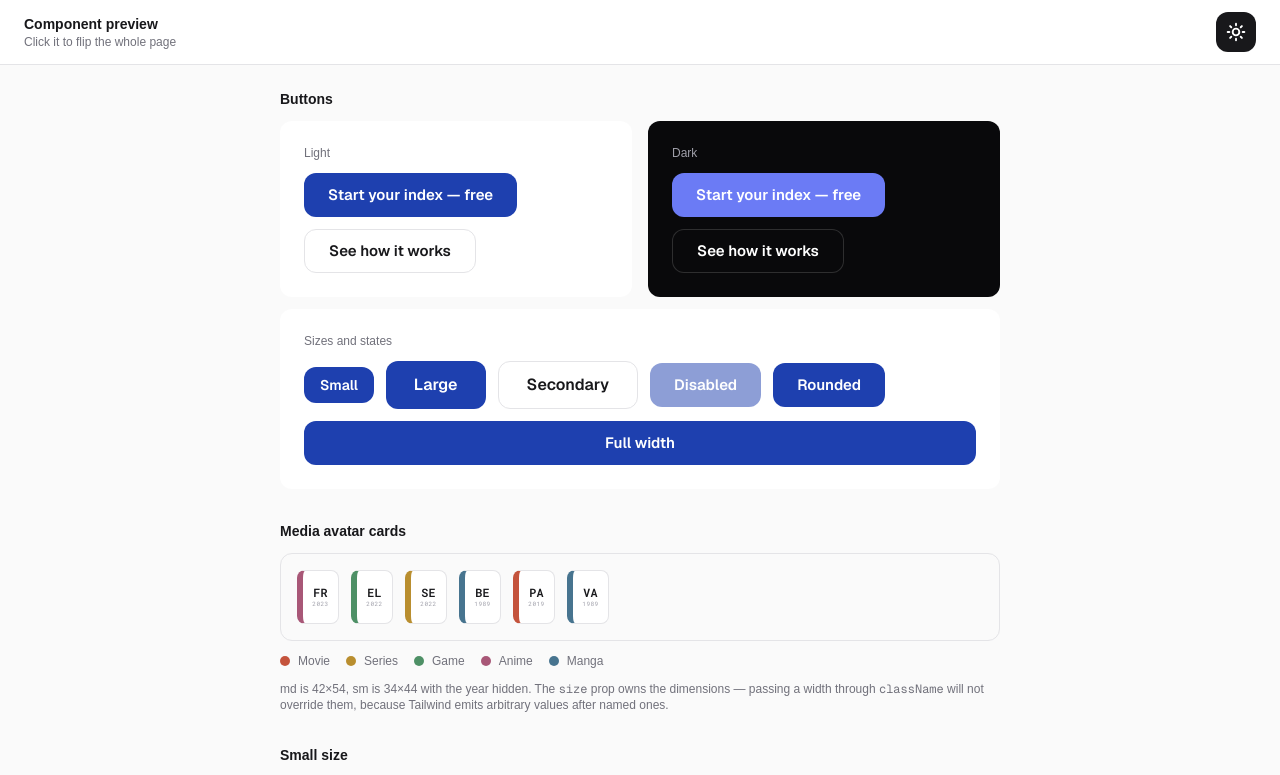
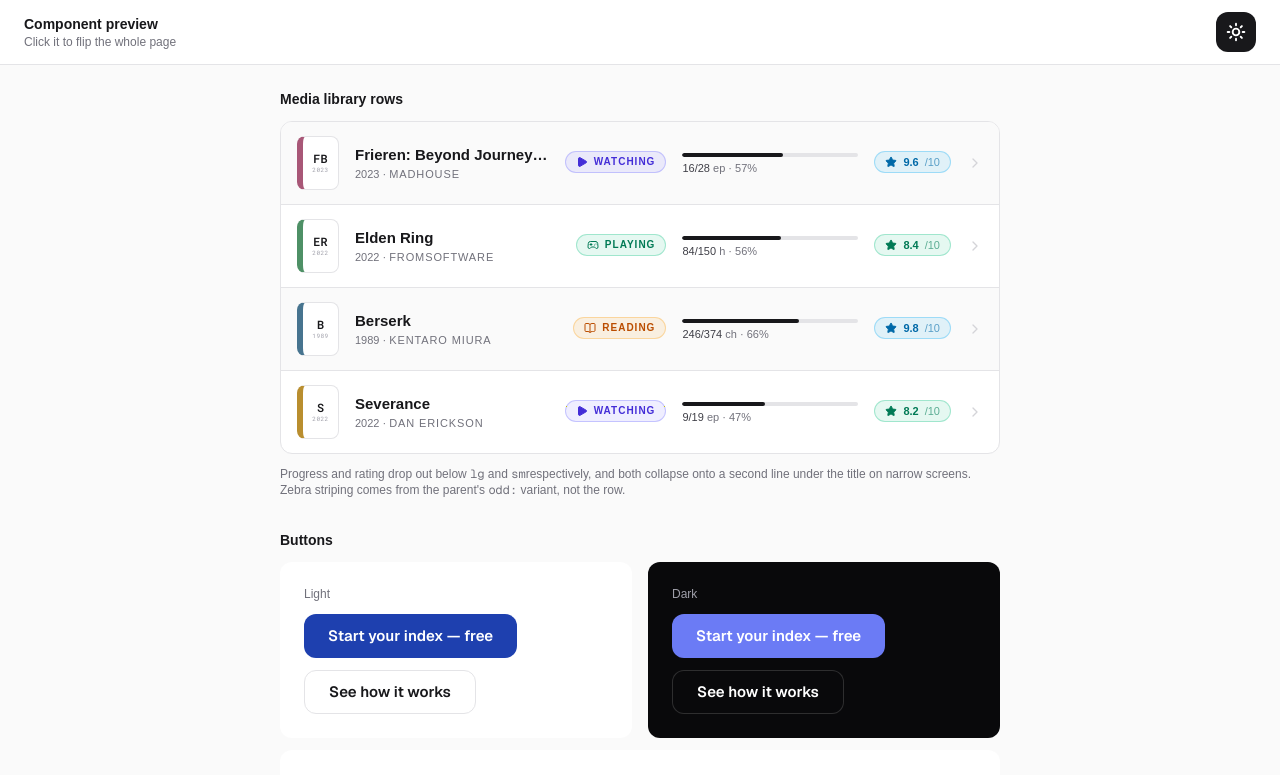
Before and after one commit to CanDundarCSE/kue-web, a Next.js app: page /theme-preview in a window 1280 px wide. Shown: the top 775 px of the page. Built offline with nearby package versions, Linux system fonts and the light colour scheme.

Commit message:
feat: Implement MediaLibraryRow and RatingBadge components with progress and status indicators

```diff
--- a/app/components/media-avatar-card.tsx
+++ b/app/components/media-avatar-card.tsx
@@ -16,7 +16,14 @@
 };
 
 function getInitials(title: string) {
-  return title.replace(/[^\p{L}\p{N}]/gu, "").slice(0, 2).toUpperCase() || "?";
+  const words = title.split(/\s+/).filter(Boolean);
+  return (
+    words
+      .slice(0, 2)
+      .map((word) => word[0])
+      .join("")
+      .toUpperCase() || "?"
+  );
 }
 
 export default function MediaAvatarCard({
--- /dev/null
+++ b/app/components/media-library-row.tsx
@@ -0,0 +1,116 @@
+import { ChevronRight } from "lucide-react";
+import MediaAvatarCard, { type MediaType } from "@/app/components/media-avatar-card";
+import RatingBadge from "@/app/components/rating-badge";
+import StatusBadge, { type MediaStatus } from "@/app/components/status-badge";
+
+function ProgressMeter({
+  current,
+  total,
+  unit,
+}: {
+  current: number;
+  total: number;
+  unit: string;
+}) {
+  const percent = total > 0 ? Math.min(100, Math.max(0, Math.round((current / total) * 100))) : 0;
+
+  return (
+    <div className="w-full min-w-0">
+      <div
+        role="progressbar"
+        aria-valuenow={percent}
+        aria-valuemin={0}
+        aria-valuemax={100}
+        aria-label={`${current} of ${total} ${unit}`}
+        className="h-1 w-full overflow-hidden rounded-full bg-zinc-200 dark:bg-white/12"
+      >
+        <div
+          className="h-full rounded-full bg-zinc-900 dark:bg-zinc-100"
+          style={{ width: `${percent}%` }}
+        />
+      </div>
+      <p className="mt-1.5 truncate text-[11px] leading-none text-zinc-500 dark:text-zinc-400">
+        <span className="text-zinc-700 dark:text-zinc-200">
+          {current}/{total}
+        </span>{" "}
+        {unit} · {percent}%
+      </p>
+    </div>
+  );
+}
+
+export default function MediaLibraryRow({
+  title,
+  year,
+  studio,
+  type,
+  status,
+  progress,
+  rating,
+  className,
+}: {
+  title: string;
+  year?: number;
+  studio?: string;
+  type: MediaType;
+  status: MediaStatus;
+  progress?: { current: number; total: number; unit: string };
+  rating?: number;
+  className?: string;
+}) {
+  return (
+    <div
+      className={[
+        "border-b border-zinc-200 px-3 py-3.5 last:border-b-0 sm:px-4",
+        "dark:border-zinc-800",
+        className ?? "",
+      ].join(" ")}
+    >
+      <div className="flex items-start gap-3 sm:gap-4 lg:items-center">
+        <MediaAvatarCard title={title} year={year} type={type} />
+
+        <div className="min-w-0 flex-1">
+          <p className="truncate text-[15px] leading-tight font-semibold text-zinc-900 dark:text-zinc-50">
+            {title}
+          </p>
+
+          {(year !== undefined || studio) && (
+            <p className="mt-1 truncate text-[11px] leading-none text-zinc-500 dark:text-zinc-400">
+              {year !== undefined && <span>{year}</span>}
+              {year !== undefined && studio && <span> · </span>}
+              {studio && <span className="tracking-[0.08em]">{studio.toUpperCase()}</span>}
+            </p>
+          )}
+
+          <div className="mt-2.5 lg:hidden">
+            <StatusBadge status={status} />
+          </div>
+        </div>
+
+        <div className="hidden shrink-0 lg:block">
+          <StatusBadge status={status} />
+        </div>
+
+        {progress && (
+          <div className="hidden w-36 shrink-0 lg:block xl:w-44">
+            <ProgressMeter {...progress} />
+          </div>
+        )}
+
+        {rating !== undefined && (
+          <div className="shrink-0 self-start lg:self-center">
+            <RatingBadge rating={rating} />
+          </div>
+        )}
+
+        <ChevronRight className="size-4 shrink-0 self-start text-zinc-300 lg:self-center dark:text-zinc-600" />
+      </div>
+
+      {progress && (
+        <div className="mt-3 lg:hidden">
+          <ProgressMeter {...progress} />
+        </div>
+      )}
+    </div>
+  );
+}
--- /dev/null
+++ b/app/components/rating-badge.tsx
@@ -0,0 +1,36 @@
+import { Star } from "lucide-react";
+
+function ratingTone(rating: number) {
+  if (rating >= 9.5)
+    return "border-sky-500/30 bg-sky-500/10 text-sky-700 dark:border-sky-400/30 dark:bg-sky-400/10 dark:text-sky-300";
+  if (rating >= 8)
+    return "border-emerald-500/30 bg-emerald-500/10 text-emerald-700 dark:border-emerald-400/30 dark:bg-emerald-400/10 dark:text-emerald-300";
+  if (rating >= 6)
+    return "border-amber-500/30 bg-amber-500/10 text-amber-700 dark:border-amber-400/30 dark:bg-amber-400/10 dark:text-amber-300";
+  return "border-rose-500/30 bg-rose-500/10 text-rose-700 dark:border-rose-400/30 dark:bg-rose-400/10 dark:text-rose-300";
+}
+
+export default function RatingBadge({
+  rating,
+  max = 10,
+  className,
+}: {
+  rating: number;
+  max?: number;
+  className?: string;
+}) {
+  return (
+    <span
+      className={[
+        "inline-flex shrink-0 items-center gap-1.5 rounded-full border px-2.5 py-1",
+        "text-[11px] leading-none font-semibold",
+        ratingTone(rating),
+        className ?? "",
+      ].join(" ")}
+    >
+      <Star className="size-3 fill-current" />
+      {rating.toFixed(1)}
+      <span className="font-normal opacity-60">/{max}</span>
+    </span>
+  );
+}
--- /dev/null
+++ b/app/components/status-badge.tsx
@@ -0,0 +1,49 @@
+import { BookOpen, Gamepad2, Play } from "lucide-react";
+import type { LucideIcon } from "lucide-react";
+
+export type MediaStatus = "watching" | "playing" | "reading";
+
+const STATUS: Record<MediaStatus, { label: string; icon: LucideIcon; className: string }> = {
+  watching: {
+    label: "Watching",
+    icon: Play,
+    className:
+      "border-indigo-500/30 bg-indigo-500/10 text-indigo-700 dark:border-indigo-400/30 dark:bg-indigo-400/10 dark:text-indigo-300",
+  },
+  playing: {
+    label: "Playing",
+    icon: Gamepad2,
+    className:
+      "border-emerald-500/30 bg-emerald-500/10 text-emerald-700 dark:border-emerald-400/30 dark:bg-emerald-400/10 dark:text-emerald-300",
+  },
+  reading: {
+    label: "Reading",
+    icon: BookOpen,
+    className:
+      "border-amber-500/30 bg-amber-500/10 text-amber-700 dark:border-amber-400/30 dark:bg-amber-400/10 dark:text-amber-300",
+  },
+};
+
+export default function StatusBadge({
+  status,
+  className,
+}: {
+  status: MediaStatus;
+  className?: string;
+}) {
+  const { label, icon: Icon, className: tone } = STATUS[status];
+
+  return (
+    <span
+      className={[
+        "inline-flex shrink-0 items-center gap-1.5 rounded-full border px-2.5 py-1",
+        "text-[10px] leading-none font-semibold tracking-[0.1em] uppercase",
+        tone,
+        className ?? "",
+      ].join(" ")}
+    >
+      <Icon className={["size-3", status === "watching" ? "fill-current" : ""].join(" ")} />
+      {label}
+    </span>
+  );
+}
--- a/app/theme-preview/page.tsx
+++ b/app/theme-preview/page.tsx
@@ -1,6 +1,23 @@
 import Button from "@/app/components/button";
 import MediaAvatarCard, { type MediaType } from "@/app/components/media-avatar-card";
+import MediaLibraryRow from "@/app/components/media-library-row";
+import type { MediaStatus } from "@/app/components/status-badge";
 import ThemeToggleButton from "@/app/components/theme-toggle-button";
+
+const SAMPLE_LIBRARY: {
+  title: string;
+  year: number;
+  studio: string;
+  type: MediaType;
+  status: MediaStatus;
+  progress: { current: number; total: number; unit: string };
+  rating: number;
+}[] = [
+  { title: "Frieren: Beyond Journey's End", year: 2023, studio: "Madhouse", type: "anime", status: "watching", progress: { current: 16, total: 28, unit: "ep" }, rating: 9.6 },
+  { title: "Elden Ring", year: 2022, studio: "FromSoftware", type: "game", status: "playing", progress: { current: 84, total: 150, unit: "h" }, rating: 8.4 },
+  { title: "Berserk", year: 1989, studio: "Kentaro Miura", type: "manga", status: "reading", progress: { current: 246, total: 374, unit: "ch" }, rating: 9.8 },
+  { title: "Severance", year: 2022, studio: "Dan Erickson", type: "series", status: "watching", progress: { current: 9, total: 19, unit: "ep" }, rating: 8.2 },
+];
 
 const SAMPLE_MEDIA: { title: string; year: number; type: MediaType }[] = [
   { title: "Frieren: Beyond Journey's End", year: 2023, type: "anime" },
@@ -33,6 +50,25 @@
       </header>
 
       <main className="mx-auto flex max-w-3xl flex-col gap-8 p-4 sm:p-6">
+        <section className="flex flex-col gap-3">
+          <h2 className="text-sm font-semibold">Media library rows</h2>
+          <div className="overflow-hidden rounded-xl border border-zinc-200 bg-white dark:border-zinc-800 dark:bg-zinc-950">
+            {SAMPLE_LIBRARY.map((item) => (
+              <MediaLibraryRow
+                key={item.title}
+                className="odd:bg-zinc-50 dark:odd:bg-zinc-900/60"
+                {...item}
+              />
+            ))}
+          </div>
+          <p className="text-xs text-zinc-500 dark:text-zinc-400">
+            Progress and rating drop out below <code>lg</code> and <code>sm</code>{""}
+            respectively, and both collapse onto a second line under the title on
+            narrow screens. Zebra striping comes from the parent&apos;s{" "}
+            <code>odd:</code> variant, not the row.
+          </p>
+        </section>
+
         <section className="flex flex-col gap-3">
           <h2 className="text-sm font-semibold">Buttons</h2>
           <div className="grid gap-4 sm:grid-cols-2">
```
